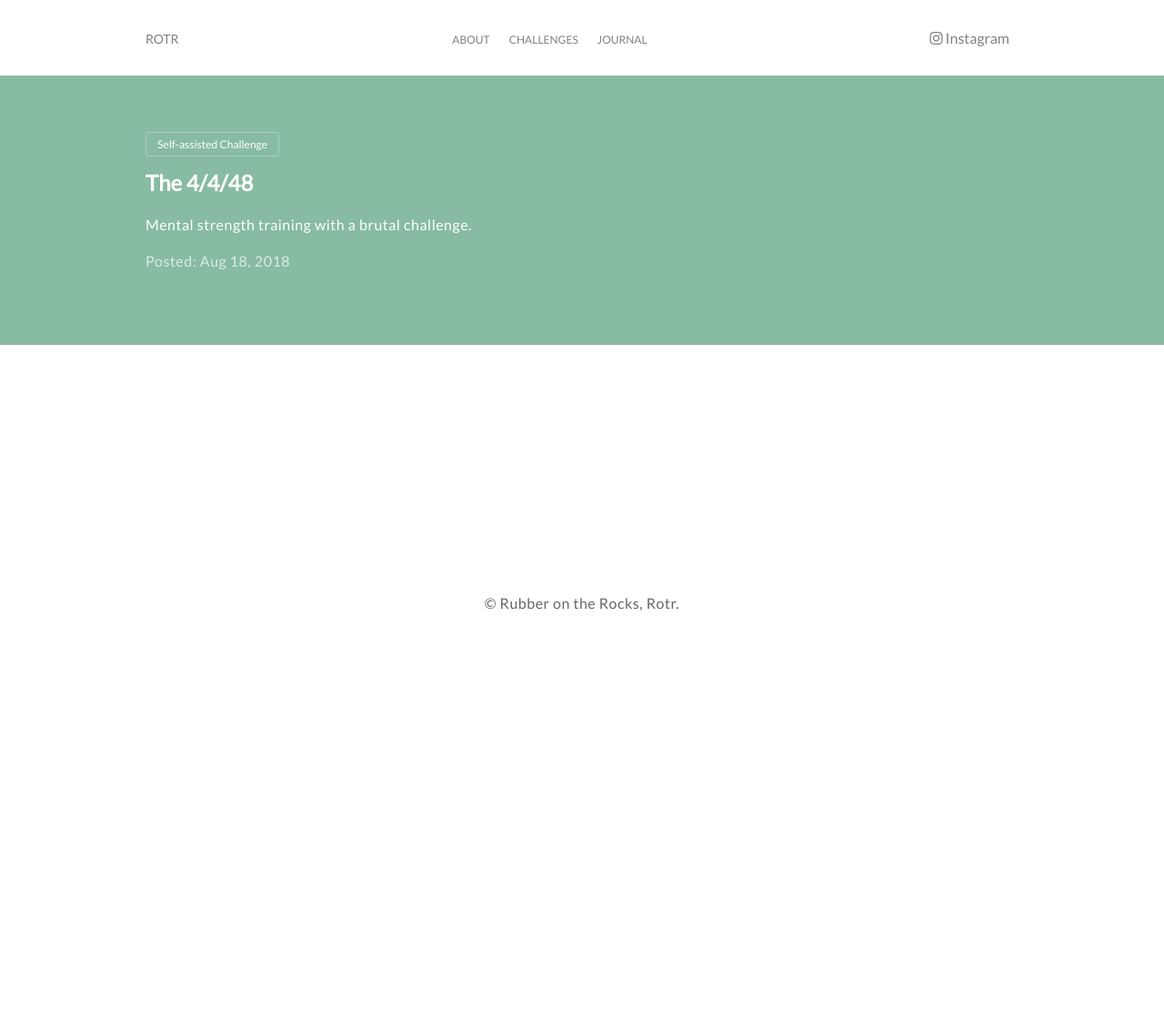
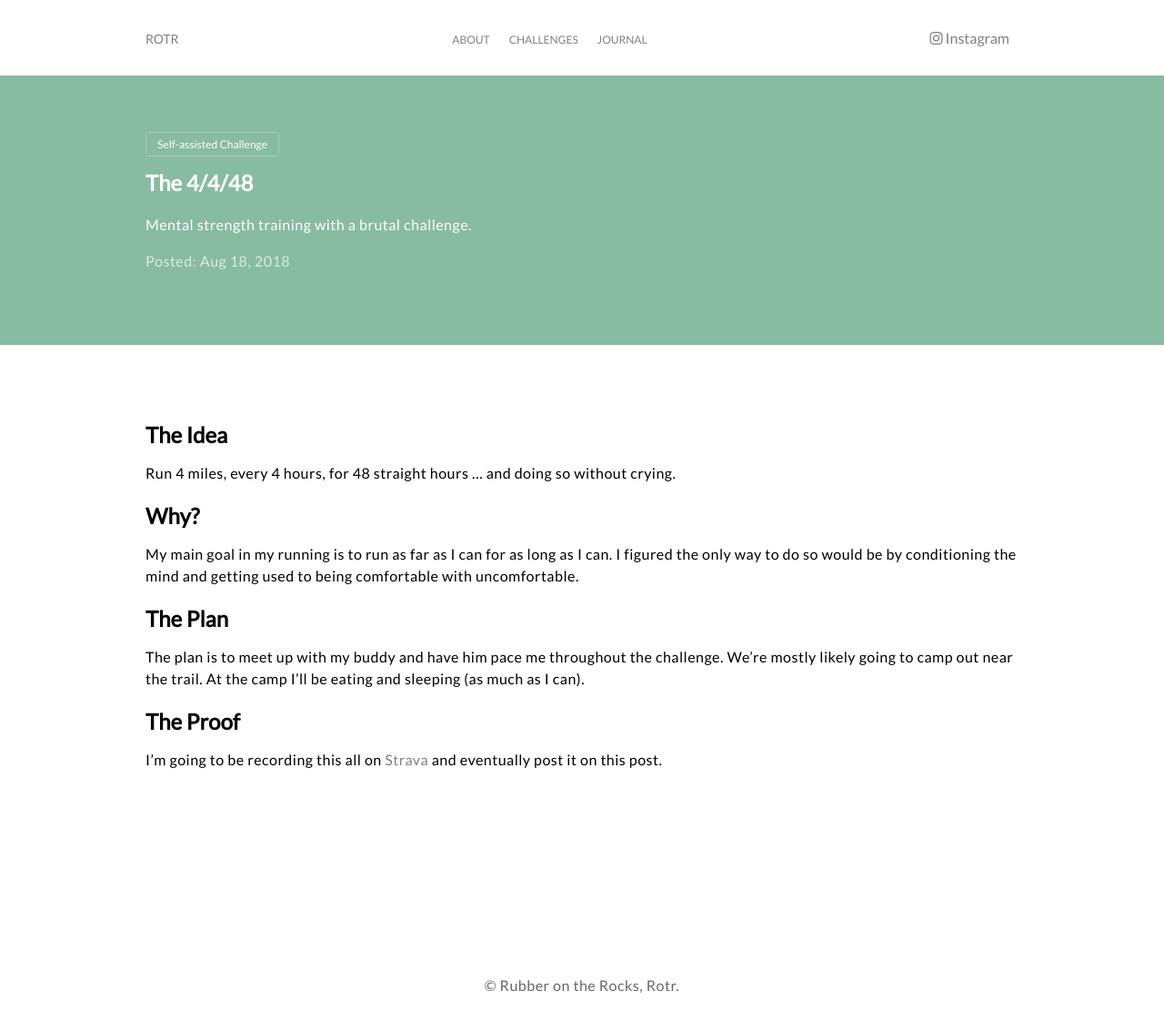
Before and after one commit to enriquezm/rotr, a Jekyll site: the page built from _posts/2018-08-17-the-four-four-fortyeight.md, in a window 1280 px wide. Shown: the whole page at 91% size. Built offline with Jekyll 4.4.1, drawn with Linux system fonts in a browser that asks for light colours; nearby versions of some CDN libraries; comment, search, counter and statistics services are not loaded; before the commit the page ends 900 px from its top, so only the background shows below that.

Commit message:
Post update.

```diff
--- a/_posts/2018-06-20-huarache-project.markdown
+++ b/_posts/2018-06-20-huarache-project.markdown
@@ -4,6 +4,7 @@ title:  "Huarache Project"
 date:   2018-06-20 19:42:18 -0700
 lead: "Made my own running sandals, and tried trail running in them."
 category: "Barefoot Running"
+published: false
 ---
 ## The Idea
 
--- a/_posts/2018-08-17-the-four-four-fortyeight.md
+++ b/_posts/2018-08-17-the-four-four-fortyeight.md
@@ -4,4 +4,21 @@ title:  "The 4/4/48"
 date:   2018-08-17 19:42:18 -0700
 lead: "Mental strength training with a brutal challenge."
 category: "Self-assisted Challenge"
+published: true
 ---
+
+## The Idea
+
+Run 4 miles, every 4 hours, for 48 straight hours ... and doing so without crying.
+
+## Why?
+
+My main goal in my running is to run as far as I can for as long as I can. I figured the only way to do so would be by conditioning the mind and getting used to being comfortable with uncomfortable.
+
+## The Plan
+
+The plan is to meet up with my buddy and have him pace me throughout the challenge. We're mostly likely going to camp out near the trail. At the camp I'll be eating and sleeping (as much as I can).
+
+## The Proof
+
+I'm going to be recording this all on [Strava](https://www.strava.com/athletes/32024171) and eventually post it on this post.
```
